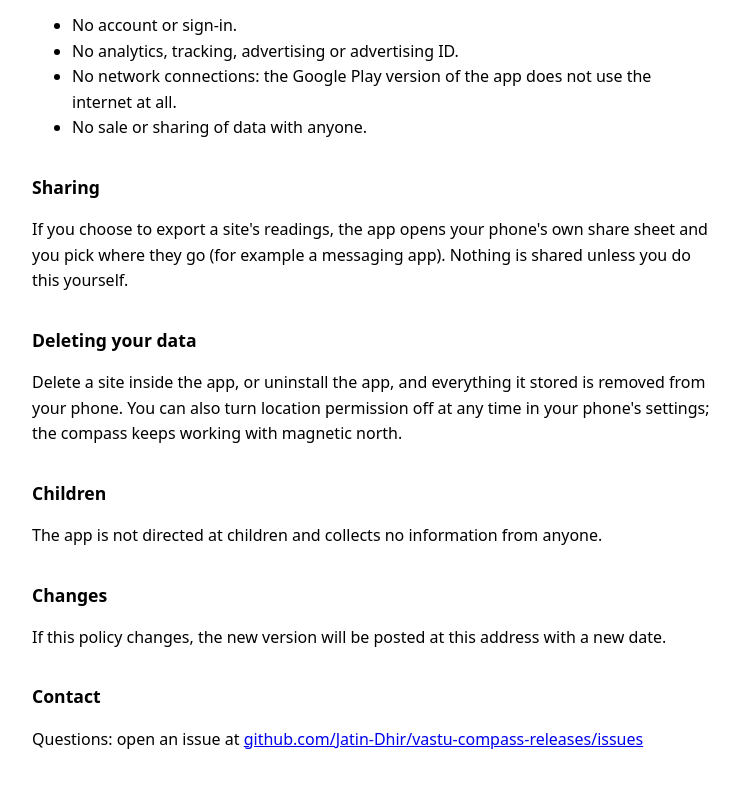
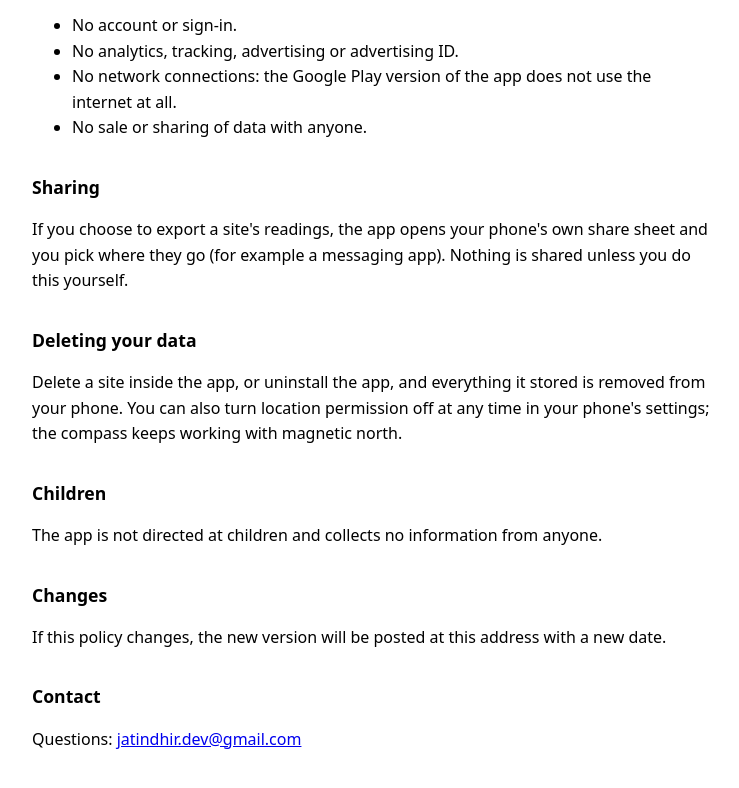
Before and after one commit to Jatin-Dhir/vastu-compass-releases, a plain HTML site: page privacy/index.html in a window 1280 px wide. Shown: the part 594-1382 px from the top of the page, without its empty margins (268-1007 px from the left). Drawn offline with Linux system fonts and the light colour scheme.

Commit message:
Privacy policy: add support email
Co-Authored-By: Claude Opus 5.5 <noreply@anthropic.com>

```diff
--- a/privacy/index.html
+++ b/privacy/index.html
@@ -46,6 +46,6 @@
 <p>If this policy changes, the new version will be posted at this address with a new date.</p>
 
 <h2>Contact</h2>
-<p>Questions: open an issue at <a href="https://github.com/Jatin-Dhir/vastu-compass-releases/issues">github.com/Jatin-Dhir/vastu-compass-releases/issues</a></p>
+<p>Questions: <a href="mailto:jatindhir.dev@gmail.com">jatindhir.dev@gmail.com</a></p>
 </body>
 </html>
```
